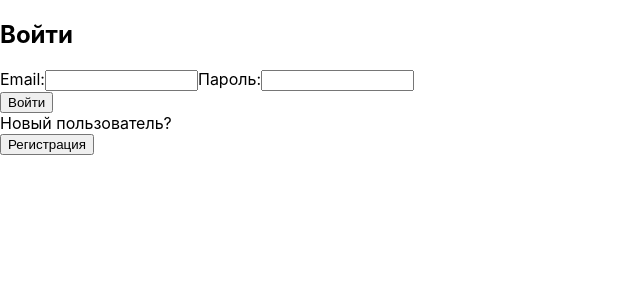
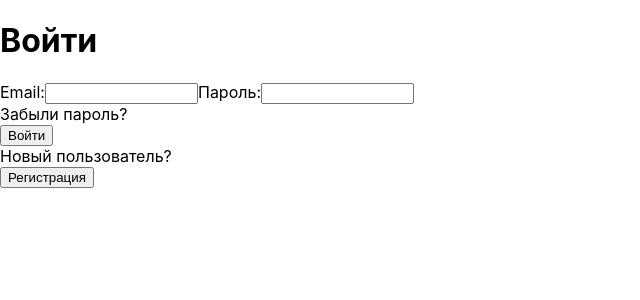
Before and after one commit to EvgeNia2021/loft-taxi, a React (Create React App) app: page / in a window 1280 px wide. Shown: the top 300 px of the page, without its empty margins (0-640 px from the left). Built offline with nearby package versions, Linux system fonts and the light colour scheme.

Commit message:
navigation,header

```diff
--- a/src/App.js
+++ b/src/App.js
@@ -1,54 +1,54 @@
 import './App.css';
 import React from 'react';
 import { Profile } from "./pages/profile/profile";
-import { Map } from "./pages/map/map";
-import { LoginPage } from "./pages/login/login";
-import { Registration } from "./pages/registration/registration";
+import Map from "./pages/map/map";
+import LoginPage from "./pages/login/login";
+import Registration from "./pages/registration/registration";
+import Header from "../src/components/header/header";
 
 const PAGES = {
-  map: <Map />,
-  profile: <Profile />,
-  loginPage: <LoginPage />,
-  registration: <Registration />
+  map: Map,
+  profile: Profile,
+  loginPage: LoginPage,
+  registration: Registration
 }
 
 class App extends React.Component {
-  state = { currentPage: "loginPage" };
+  state = { page: "loginPage" };
 
   navigateTo = (page) => {
-    this.setState({ currentPage: page });
+    this.setState({ page });
   }
   render() {
-    return (
-      <>
-        {/* <header>
-          <nav>
-            <ul>
-              <li>
-                <button onClick={() => this.navigateTo("map")}>
-                  Карта
-                </button>
-              </li>
-              <li>
-                <button onClick={() => this.navigateTo("profile")}>
-                  Профиль
-                </button>
-              </li>
-              <li>
-                <button onClick={() => this.navigateTo("loginPage")}>
-                  Выйти
-                </button>
-              </li>
-            </ul>
-          </nav>
-        </header> */}
-        <main>
-          <section>
-            {PAGES[this.state.currentPage]}
-          </section>
-        </main>
-      </>
-    );
+    const Page = PAGES[this.state.page]
+    const noHeaderLogin = PAGES.loginPage
+    const noHeaderReg = PAGES.registration
+
+    console.log(noHeaderLogin)
+    console.log(Page)
+    if (noHeaderLogin === Page) {
+      return (
+        <>
+          <Page navigateTo={this.navigateTo} />
+
+        </>
+      );
+    }
+    if (noHeaderReg === Page) {
+      return (
+        <>
+          <Page navigateTo={this.navigateTo} />
+
+        </>
+      );
+    } else {
+      return (
+        <>
+          <Page navigateTo={this.navigateTo} />
+          <Header navigateTo={this.navigateTo} />
+        </>
+      );
+    }
   }
 }
 
--- a/src/components/header/header.jsx
+++ b/src/components/header/header.jsx
@@ -1,7 +1,10 @@
 import React from "react";
 
-const Header = () => {
+class Header extends React.Component {
+  render() {
+    const { navigateTo } = this.props
     return (
+      <>
         <header className="header">
             <div className="container">
                 <div className="header__topline">
@@ -9,17 +12,17 @@ const Header = () => {
                 <nav>
             <ul>
               <li>
-                <button onClick={() => this.navigateTo("map")}>
+                <button onClick={() => navigateTo("map")}>
                   Карта
                 </button>
               </li>
               <li>
-                <button onClick={() => this.navigateTo("profile")}>
+                <button onClick={() => navigateTo("profile")}>
                   Профиль
                 </button>
               </li>
               <li>
-                <button onClick={() => this.navigateTo("loginPage")}>
+                <button onClick={() => navigateTo("loginPage")}>
                   Выйти
                 </button>
               </li>
@@ -29,7 +32,9 @@ const Header = () => {
                 </div>
             </div>
         </header>
+        </>
     );
-};
+}
+}
 
 export default Header;
--- a/src/pages/login/login.jsx
+++ b/src/pages/login/login.jsx
@@ -1,7 +1,11 @@
 import React from "react";
 
-export const LoginPage = () => {
-  return <>
+class LoginPage extends React.Component {
+  render() {
+    const { navigateTo } = this.props
+
+    return (
+      <>
         <h1 className="login__title">Войти</h1>
         <form>
           <label htmlFor="email">Email:</label>
@@ -9,12 +13,18 @@ export const LoginPage = () => {
           <label htmlFor="password">Пароль:</label>
           <input id="password" type="password" name="password" size="16" />
         </form>
-    <button onClick={() => this.navigateTo("map")}>
+        <div className="login__forgot">
+          Забыли пароль?
+        </div>
+        <button onClick={() => navigateTo("map")}>
           Войти
         </button>
         <div className="login__subtitle">
           Новый пользователь?
         </div>
-    <button onClick={() => this.navigateTo("registration")}>Регистрация</button>
+        <button onClick={() => navigateTo("registration")}>Регистрация</button>
       </>
+    );
   }
+}
+export default LoginPage;
--- a/src/pages/map/map.jsx
+++ b/src/pages/map/map.jsx
@@ -1,9 +1,14 @@
 import React from "react";
-import Header from "../../components/header/header";
+// import Header from "../../components/header/header";
 
-export const Map = () => {
-  return <>
-    <Header />
+class Map extends React.Component {
+  render() {
+  return (
+  <>
+    Карта
     {/* <OrderForm /> */}
   </>
+  );
 }
+}
+export default Map;
--- a/src/pages/profile/profile.jsx
+++ b/src/pages/profile/profile.jsx
@@ -1,9 +1,8 @@
 import React from "react";
-import Header from "../../components/header/header";
+// import Header from "../../components/header/header";
 
 export const Profile = () => {
   return <>
-   <Header />
   Профиль
   </>
 }
--- a/src/pages/registration/registration.jsx
+++ b/src/pages/registration/registration.jsx
@@ -1,7 +1,10 @@
 import React from "react";
 
-export const Registration = () => {
-  return <>
+class Registration extends React.Component {
+  render() {
+    const { navigateTo } = this.props
+    return (
+ <>
   <h1 className="registration__title">Войти</h1>
     <form>
       <label htmlFor="email">Email*</label>
@@ -11,12 +14,15 @@ export const Registration = () => {
       <label htmlFor="password">Придумайте пароль*</label>
       <input id="password" type="password" name="password" size="16" />
     </form>
-    <button onClick={() => this.navigateTo("map")}>
+    <button onClick={() => navigateTo("map")}>
       Зарегистрироваться
     </button>
     <div className="registration__subtitle">
       Уже зарегистрированы?
     </div>
-    <button onClick={() => this.navigateTo("loginPage")}>Войти</button>
+    <button onClick={() => navigateTo("loginPage")}>Войти</button>
   </>
+  );
 }
+}
+export default Registration;
```
Lines whose indentation alone changed are shown as unchanged.
